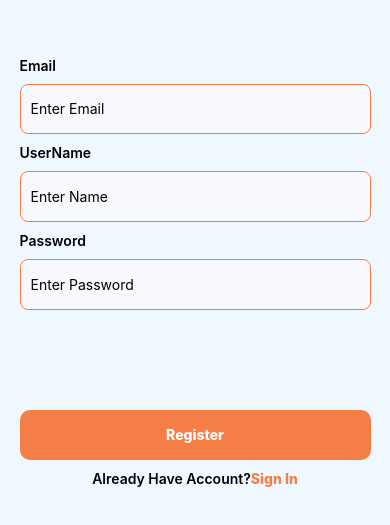
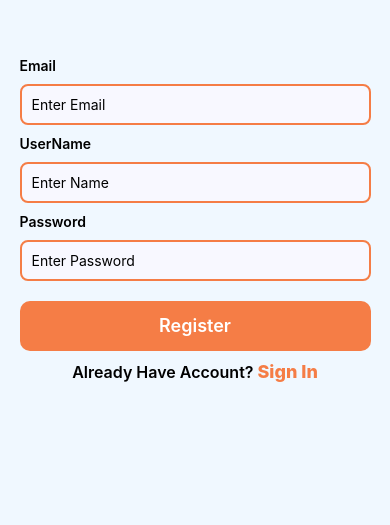
Before and after one commit to Ankit232435/React-native-training, a React Native app: screen /Register in a window 390 px wide. Shown: the part 291-816 px from the top of the page. Built offline with nearby package versions, Linux system fonts and the light colour scheme.

Commit message:
After Bug Fixed in Screens

```diff
--- a/App/Constants/STRING.ts
+++ b/App/Constants/STRING.ts
@@ -7,7 +7,7 @@ const STRINGS ={
     password:'Password',
     enterPassword:'Enter Password',
     logIn:'Log In',
-    doNotHaveAccount:'DO Not Have Account?',
+    doNotHaveAccount:'Do Not Have Account?',
     email:'Email',
     enterEmail:'Enter Email',
     register:'Register',
--- a/App/View/Login/LoginScreen.tsx
+++ b/App/View/Login/LoginScreen.tsx
@@ -117,8 +117,7 @@ const LoginScreen = (newProps: inputProps) => {
             {STRINGS.doNotHaveAccount}
             <Text
               onPress={() => navigation.navigate('Register')}
-              style={style.txtSignup}>
-              {STRINGS.signUp}
+              style={style.txtSignup}> {STRINGS.signUp}
             </Text>
           </Text>
       </Animated.View>
--- a/App/View/Login/styleLogin.ts
+++ b/App/View/Login/styleLogin.ts
@@ -19,8 +19,8 @@ export default StyleSheet.create({
     },
     placeholderStyle:{
         width:'100%',
-        height:"10%",
-        borderWidth:1.5,
+
+        borderWidth:2,
         borderColor:'rgb(245,125,70)',
         alignSelf:'center',
         backgroundColor:'ghostwhite',
@@ -33,24 +33,26 @@ export default StyleSheet.create({
         paddingVertical:10
     },
     signInBtn:{
-        height:'10%',
+        padding:8,
         width:"100%",
         borderRadius:10,
         alignItems:'center',
         justifyContent:'center',
         backgroundColor:'rgb(245,125,70)',
-        marginTop:150,
+        marginTop:20,
 
 
     },
     txtSignin:{
-        fontWeight:'800',
-        color:'white'
+        fontWeight:'600',
+        color:'white',
+        fontSize:18,
     },
     txtDont:{
         textAlign:'center',
         margin:10,
-        fontWeight:'600'
+        fontWeight:'600',
+        fontSize:18
     },
     txtSignup:{
         color:'rgb(245,125,70)',
--- a/App/View/Register/RegisterScreen.tsx
+++ b/App/View/Register/RegisterScreen.tsx
@@ -38,13 +38,13 @@ const RegisterScreen = (newProps: inputProps) => {
             style={style.placeholderStyle}
           />
           <TouchableOpacity style={style.signInBtn}>
-            <Text style={style.txtSignin}>{STRINGS.register}</Text>
+              <Text style={style.txtSignin}>{STRINGS.register}</Text>
           </TouchableOpacity>
           <Text style={style.txtDont}>
             {STRINGS.alreadyHaveAccount}
             <Text
             onPress={()=>navigation.navigate('Login')}
-            style={style.txtSignup}>{STRINGS.signIn}</Text>
+            style={style.txtSignup}> {STRINGS.signIn}</Text>
           </Text>
 
         </View>
--- a/App/View/Register/styleRegister.ts
+++ b/App/View/Register/styleRegister.ts
@@ -18,8 +18,7 @@ export default StyleSheet.create({
   },
   placeholderStyle:{
     width:'100%',
-    height:"10%",
-    borderWidth:1.5,
+    borderWidth:2,
     borderColor:'rgb(245,125,70)',
     alignSelf:'center',
     backgroundColor:'ghostwhite',
@@ -29,7 +28,8 @@ export default StyleSheet.create({
 },
 txtUsername:{
     fontWeight:'600',
-    paddingVertical:10
+    paddingVertical:10,
+
 },
 signInBtn:{
     height:'10%',
@@ -39,20 +39,23 @@ signInBtn:{
     justifyContent:'center',
     backgroundColor:'rgb(245,125,70)',
     //backgroundColor:'rgb(25,30,150)',
-    marginTop:100,
+    marginTop:20,
 
 },
 txtSignin:{
-    fontWeight:'800',
-    color:'white'
+    fontWeight:'600',
+    color:'white',
+    fontSize:18,
 },
 txtDont:{
+  fontSize:16,
     textAlign:'center',
     margin:10,
     fontWeight:'600'
 },
 txtSignup:{
     color:'rgb(245,125,70)',
-    fontWeight:'800'
+    fontWeight:'800',
+    fontSize:18,
 }
 });
--- a/App/View/Splash/SplashScreen.tsx
+++ b/App/View/Splash/SplashScreen.tsx
@@ -1,5 +1,5 @@
 import React, {useRef} from 'react';
-import {View, Text, Animated, TouchableOpacity} from 'react-native';
+import {View, Text, Animated, TouchableOpacity, StatusBar} from 'react-native';
 import LottieView from 'lottie-react-native';
 import styles from './styleSplash';
 import {LOTTIE, STRINGS} from '../../Constants/index';
@@ -26,6 +26,7 @@ const SplashScreen = (props: inputProps) => {
 
   return (
     <View style={styles.parentContainer}>
+      <StatusBar backgroundColor={'rgb(245,125,70)'}/>
       <View style={styles.gifStyle}>
         <LottieView
           source={LOTTIE.chat}
@@ -69,7 +70,7 @@ const SplashScreen = (props: inputProps) => {
           <TouchableOpacity onPress={() => navigation.navigate('Register')}>
             <Text style={styles.txtnotacc}>
               {STRINGS.noAccountYet}
-              <Text style={styles.txtSignin1}>{STRINGS.signUp}</Text>
+              <Text style={styles.txtSignin1}> {STRINGS.signUp}</Text>
             </Text>
           </TouchableOpacity>
         </Animated.View>
--- a/App/View/Splash/styleSplash.ts
+++ b/App/View/Splash/styleSplash.ts
@@ -19,15 +19,18 @@ export default StyleSheet.create({
         alignItems:'center',
         justifyContent:'center',
         backgroundColor:'rgb(245,125,70)',
-        marginTop:60
+         marginTop:20
     },
     txtSignin:{
-        fontWeight:'800',
+        fontSize:18,
+        fontWeight:'600',
         color:'white'
     },
     txtSignin1:{
-        color:'rgb(245,125,70)',
-        fontWeight:'800'
+        color:'rgb(245,125,50)',
+        fontSize:18,
+        fontWeight:'600',
+
 
     },
     signUpBtn:{
@@ -41,8 +44,9 @@ export default StyleSheet.create({
 
     },
     txtnotacc:{
-        fontWeight:'800',
-        color:'white',
+        fontSize:18,
+        fontWeight:'600',
+        color:'white'
 
     }
 })
```
